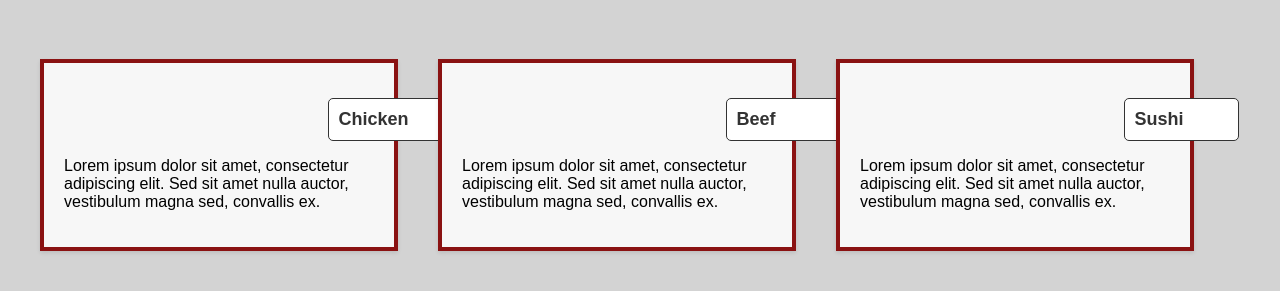
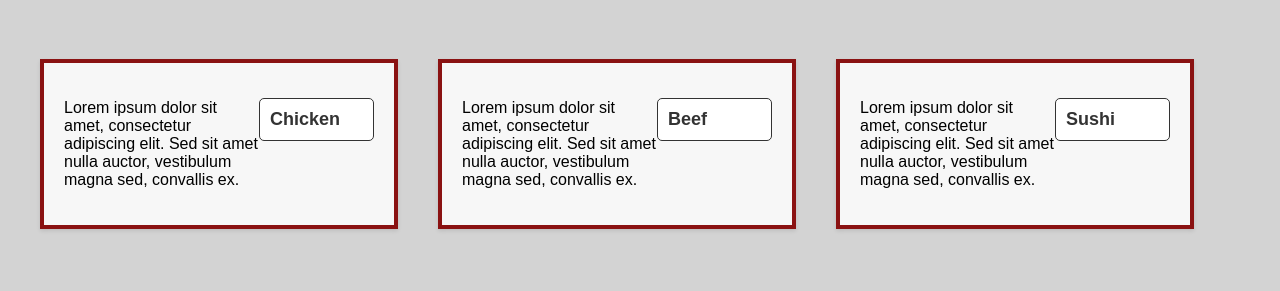
Before and after one commit to HarryBlair/coursera-assignment, a plain HTML site: page index.html in a window 1280 px wide. Shown: the part 61-352 px from the top of the page. Drawn offline with Linux system fonts and the light colour scheme.

Commit message:
Update style.css

```diff
--- a/style.css
+++ b/style.css
@@ -28,8 +28,9 @@ main {
 
 .section-title {
     position: relative;
+    float: right;
     top: 0;
-    left: 85%;
+    right: 0;
     width: 30%;
     white-space: nowrap;
     font-size: 18px;
```
